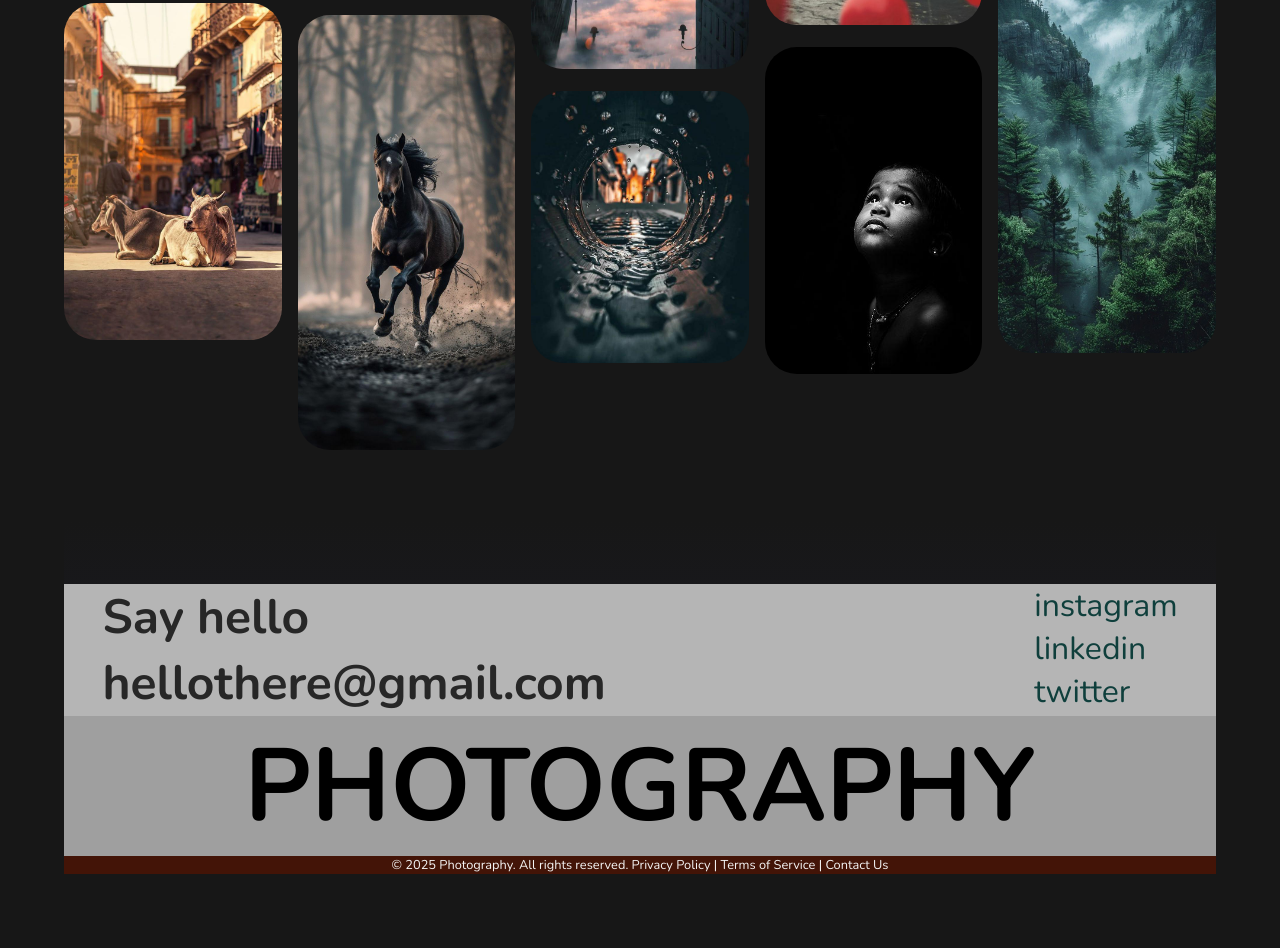
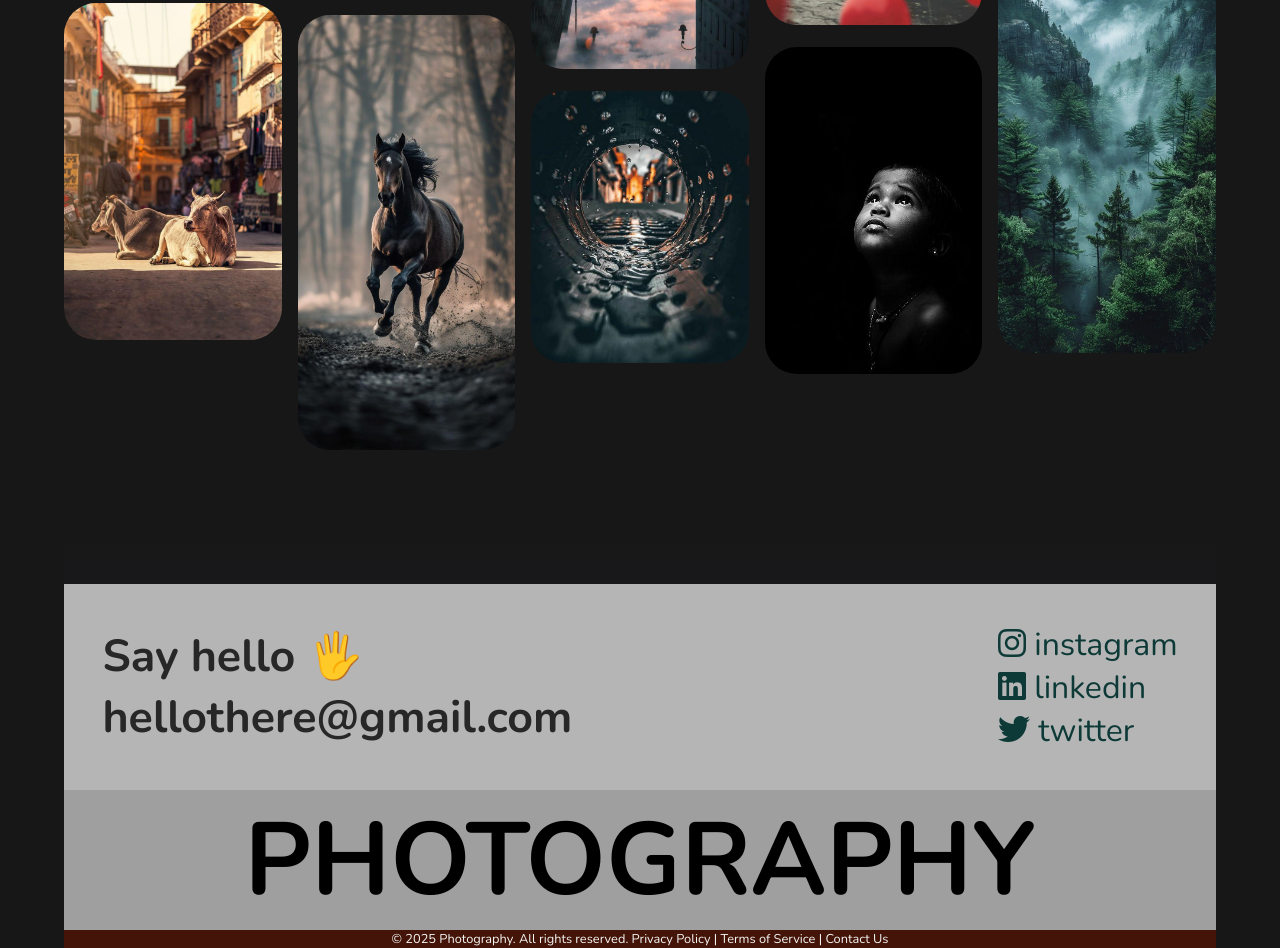
Before and after one commit to web-sites-app/website, a plain HTML site: page index.html in a window 1280 px wide. Shown: the part 4122-5070 px from the top of the page. Before the commit the page ends 4996 px from the top, so only its background shows below. Drawn offline with nearby package versions, Linux system fonts and the light colour scheme.

Commit message:
updated footer

```diff
--- a/index.html
+++ b/index.html
@@ -290,19 +290,20 @@
             padding: 0 clamp(1rem, 3vw, 3rem);
             display: flex;
             justify-content: space-between;
-            padding-bottom:clamp(1rem, 3vw, 5rem) clamp(3rem, 8vw, 5rem);
+            align-items:center;
+            padding:clamp(0.5rem, 3vw, 5rem) clamp(1rem, 3vw, 5rem);
             background-color: #b5b5b5;
         }
 
         .footer_left h4 {
-            font-size: clamp(1.2rem, 4vw, 3rem);
+            font-size: clamp(1rem, 3.5vw, 3rem);
             color:  #272727;
         }
 
         .footer_right a {
             display: block;
-            font-size: clamp(1.2rem, 3vw, 2rem);
-            color: #0f3f3c;
+            font-size: clamp(0.5rem, 2.5vw, 2rem);
+            color: #0d3a37;
         }
 
         .footer h1 {
@@ -534,13 +535,13 @@
 
                 <div class="footer_lr">
                     <div class="footer_left">
-                        <h4>Say hello </h4>
+                        <h4>Say hello 🖐</h4>
                         <h4>hellothere@gmail.com</h4>
                     </div>
                     <div class="footer_right">
-                        <a href="#">instagram</a>
-                        <a href="#">linkedin</a>
-                        <a href="#">twitter</a>
+                        <a href="#"><i class="fa-brands fa-instagram"></i> instagram</a>
+                        <a href="#"><i class="fa-brands fa-linkedin"></i> linkedin</a>
+                        <a href="#"><i class="fa-brands fa-twitter"></i> twitter</a>
                     </div>
                 </div>
                 <div>
```
